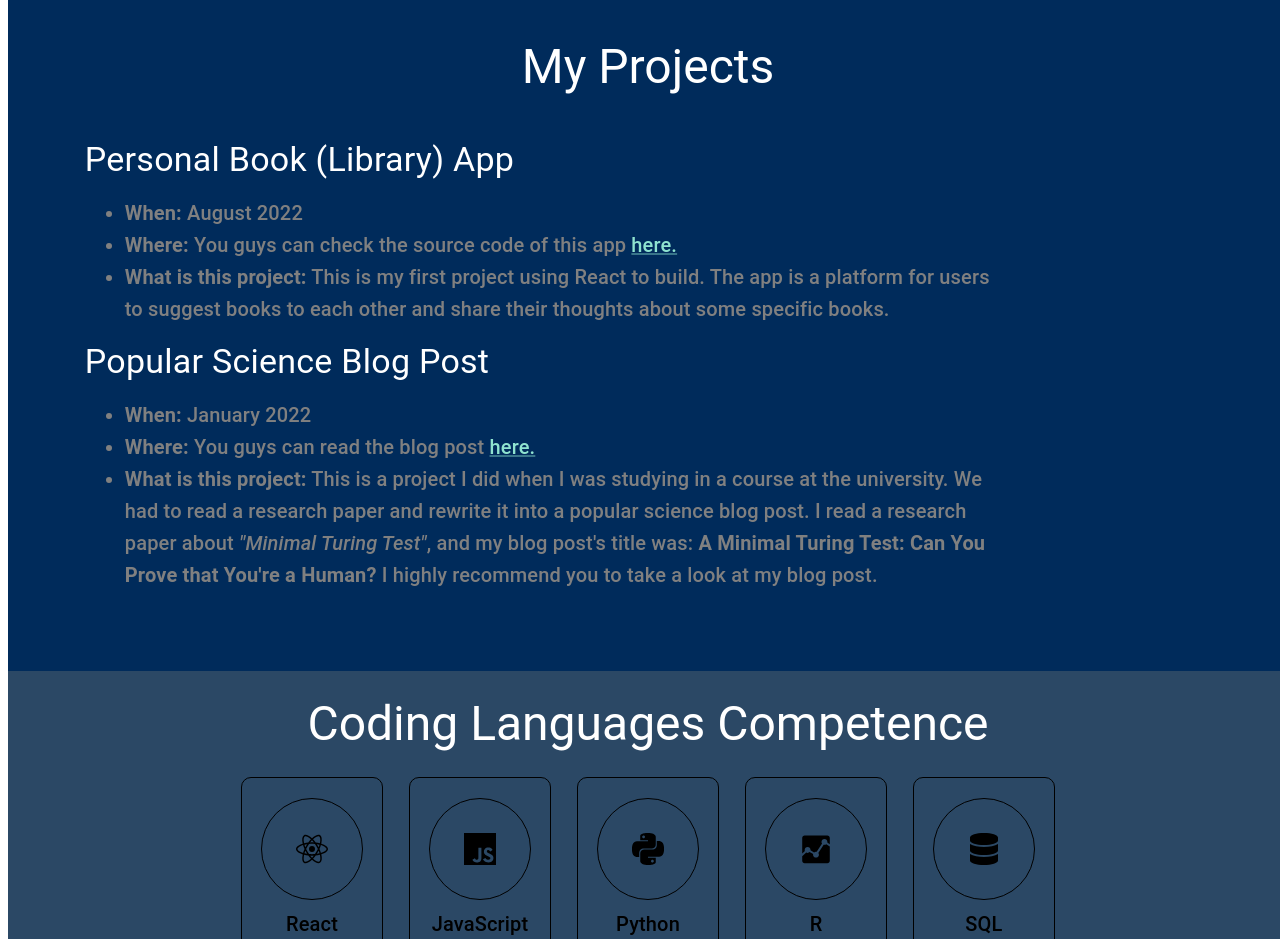
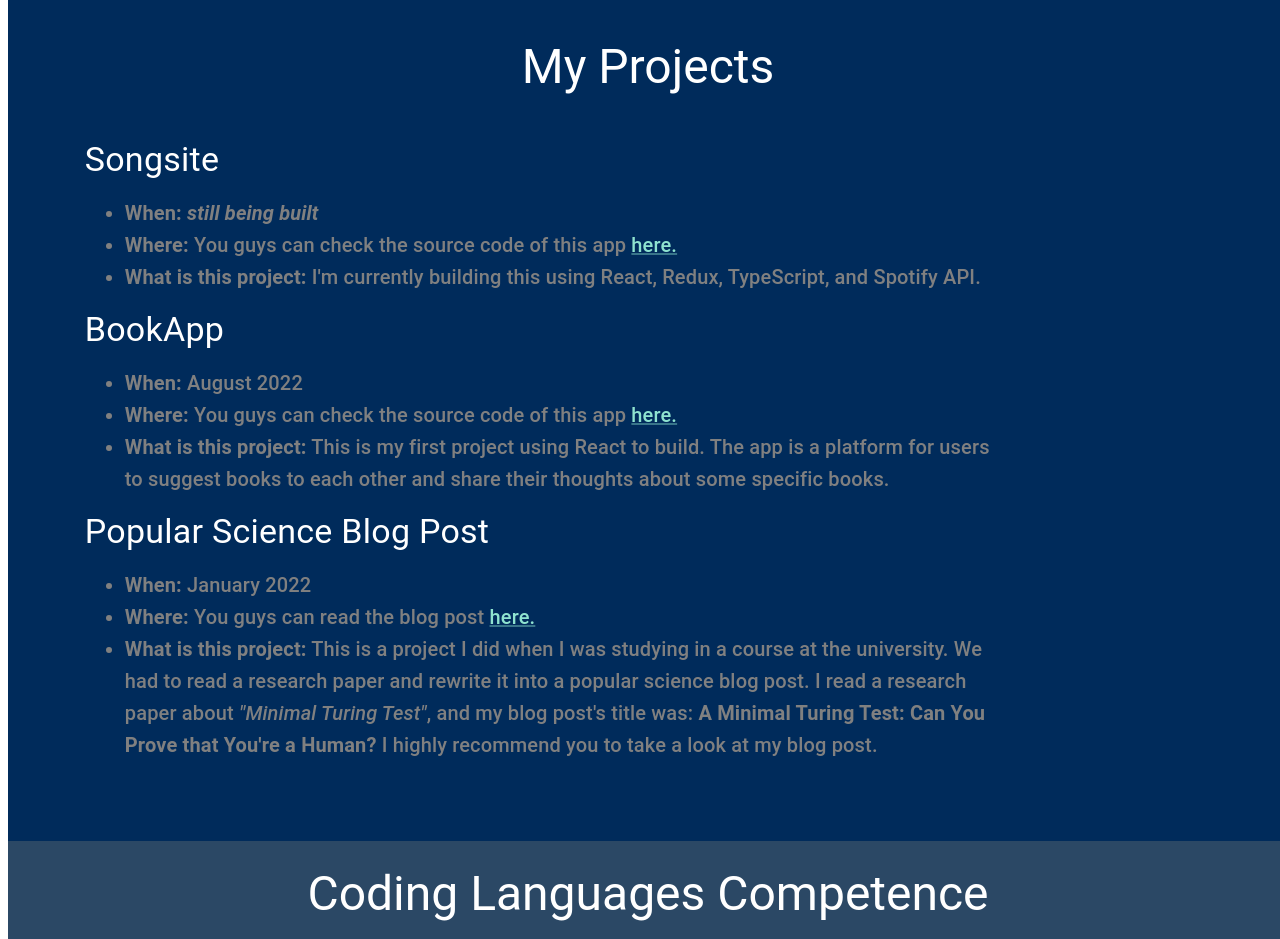
Before and after one commit to triluu03/personal-portfolio, a React (Create React App) app: page / in a window 1280 px wide. Shown: the part 2260-3199 px from the top of the page. Built offline with nearby package versions, Linux system fonts and the light colour scheme.

Commit message:
update projects

```diff
--- a/src/components/Projects.js
+++ b/src/components/Projects.js
@@ -1,6 +1,6 @@
-import { Box, Typography, Link } from '@mui/material'
+import { Box, Typography, Link } from '@mui/material';
 
-import BlogPost from "../PDF_files/Can_you_prove_that_you're_a_human.pdf"
+import BlogPost from "../PDF_files/Can_you_prove_that_you're_a_human.pdf";
 
 const Projects = () => {
     return (
@@ -41,7 +41,58 @@ const Projects = () => {
                 }}
             >
                 <Typography variant='h4' color='textPrimary.main'>
-                    Personal Book (Library) App
+                    Songsite
+                </Typography>
+                <ul>
+                    <Typography
+                        component='li'
+                        variant='h6'
+                        color='textSecondary.main'
+                        sx={{ maxWidth: '70%' }}
+                    >
+                        <b>When:</b>{' '}
+                        <i>
+                            <b>still being built</b>
+                        </i>
+                    </Typography>
+                    <Typography
+                        component='li'
+                        variant='h6'
+                        color='textSecondary.main'
+                        sx={{ maxWidth: '70%' }}
+                    >
+                        <b>Where:</b> You guys can check the source code of this
+                        app{' '}
+                        <Link
+                            href='https://github.com/triluu03/songsite'
+                            target='_blank'
+                            color='cardTitle.main'
+                        >
+                            here.
+                        </Link>
+                    </Typography>
+                    <Typography
+                        component='li'
+                        variant='h6'
+                        color='textSecondary.main'
+                        sx={{ maxWidth: '70%' }}
+                    >
+                        <b>What is this project:</b> I'm currently building this
+                        using React, Redux, TypeScript, and Spotify API.{' '}
+                    </Typography>
+                </ul>
+            </Box>
+            <Box
+                sx={{
+                    display: 'flex',
+                    width: '100%',
+                    justifyContent: 'left',
+                    flexDirection: 'column',
+                    ml: '6%',
+                }}
+            >
+                <Typography variant='h4' color='textPrimary.main'>
+                    BookApp
                 </Typography>
                 <ul>
                     <Typography
@@ -138,7 +189,7 @@ const Projects = () => {
                 </ul>
             </Box>
         </Box>
-    )
-}
+    );
+};
 
-export default Projects
+export default Projects;
```
